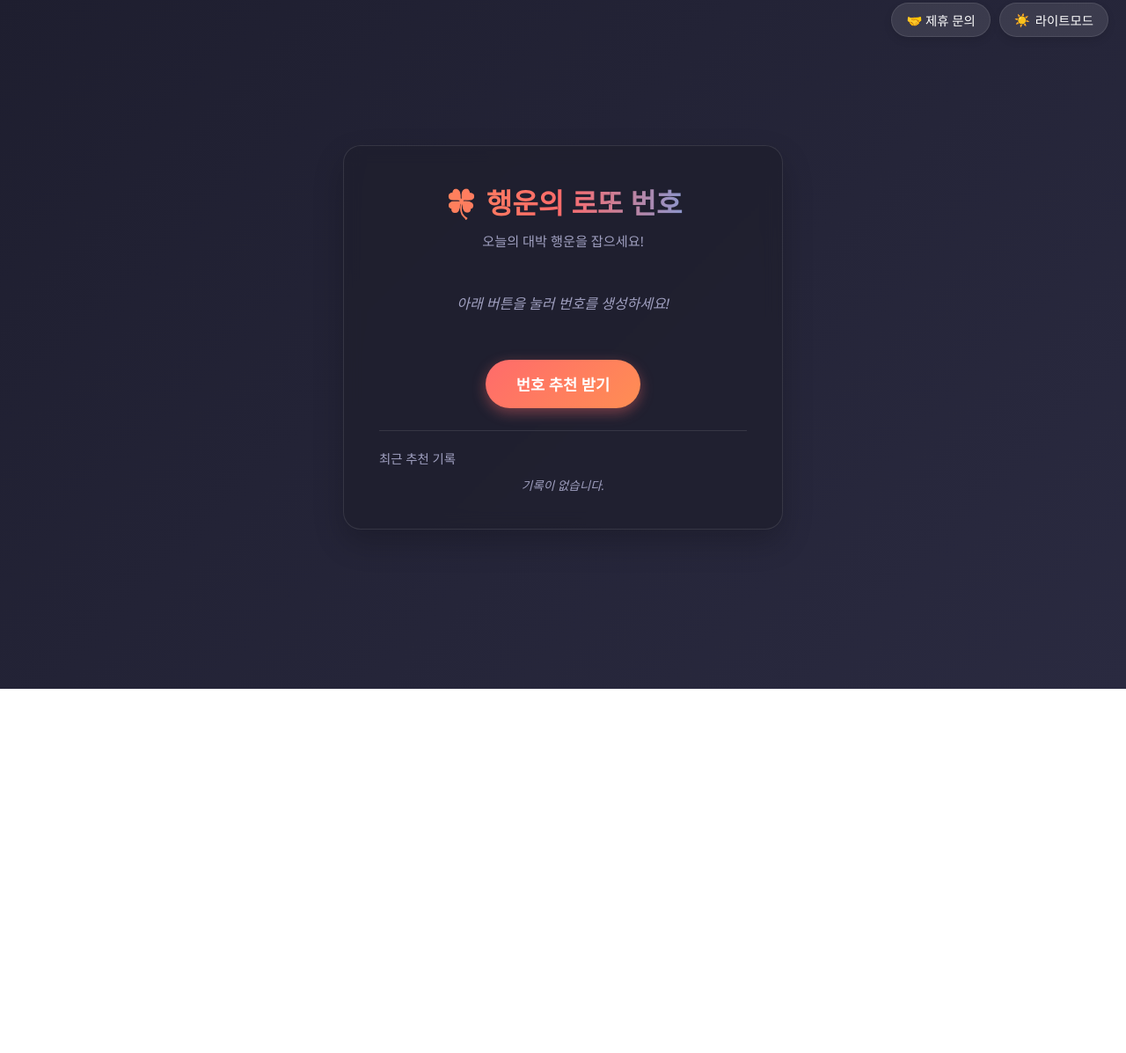
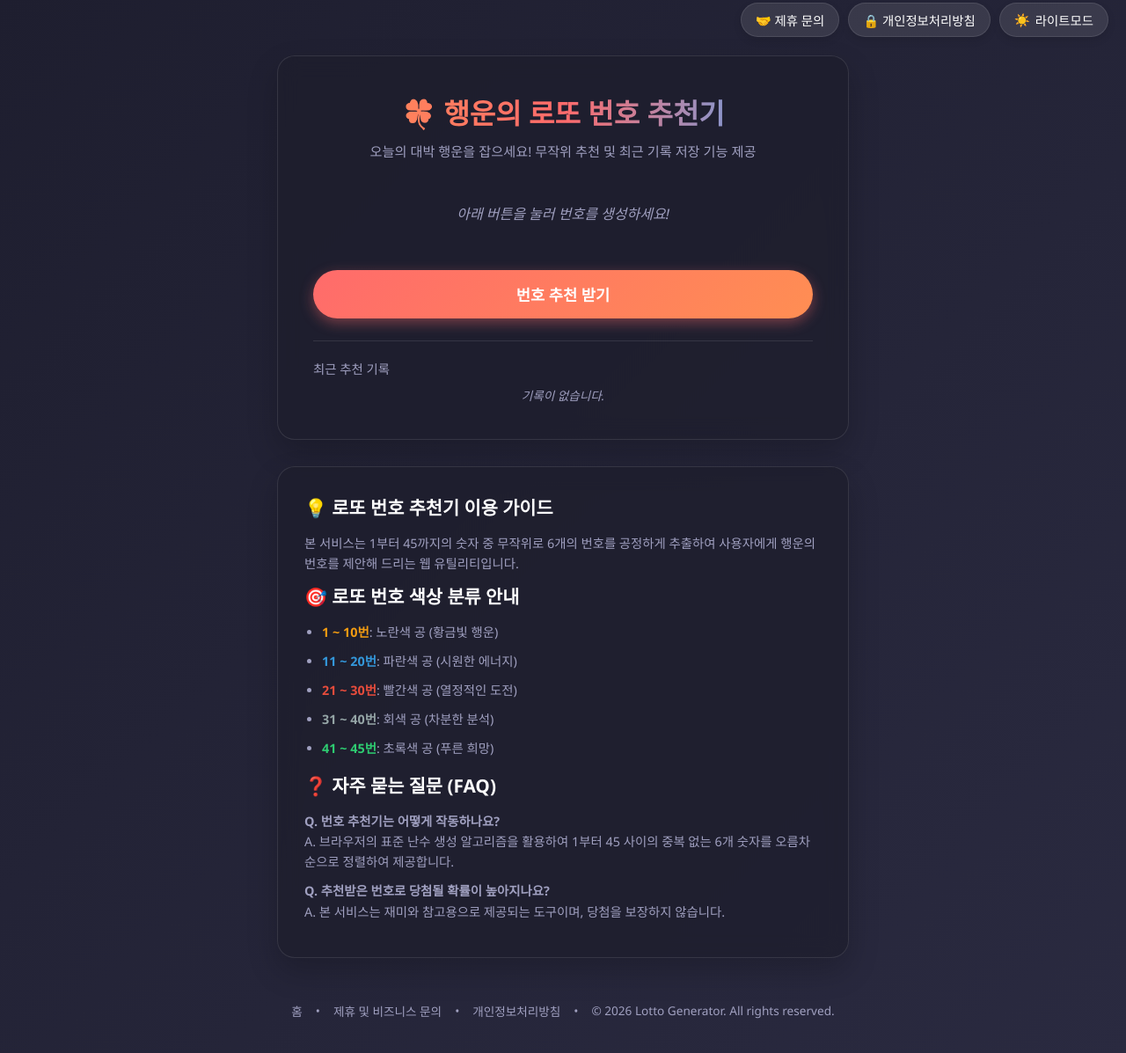
Before and after one commit to 207iter/test1, a plain HTML site: page index.html in a window 1280 px wide. Shown: the part 17-1214 px from the top of the page at 88% size. Before the commit the page ends 800 px from the top, so only its background shows below. Drawn offline with Linux system fonts and the light colour scheme.

Commit message:
Optimize site quality for Google AdSense: add privacy policy, SEO descriptions, high-value guides, and footer links

```diff
--- a/index.html
+++ b/index.html
@@ -3,14 +3,15 @@
 <head>
     <meta charset="UTF-8">
     <meta name="viewport" content="width=device-width, initial-scale=1.0">
-    <title>행운의 로또 번호 추천기</title>
+    <title>행운의 로또 번호 추천기 - 무료 행운 번호 생성 및 분석</title>
+    <meta name="description" content="엄선된 알고리즘으로 행운의 로또 번호를 추천받고 최근 추천 기록을 확인하세요. 나만의 대박 행운을 잡으세요!">
     <script async src="https://pagead2.googlesyndication.com/pagead/js/adsbygoogle.js?client=ca-pub-4082963851739198"
          crossorigin="anonymous"></script>
     <meta name="google-adsense-account" content="ca-pub-4082963851739198">
     <style>
         :root {
             --bg-gradient: linear-gradient(135deg, #1e1e2f 0%, #2a2a40 100%);
-            --card-bg: rgba(30, 30, 45, 0.7);
+            --card-bg: rgba(30, 30, 45, 0.75);
             --text-color: #ffffff;
             --subtitle-color: #a0a0c0;
             --card-border: rgba(255, 255, 255, 0.1);
@@ -41,6 +42,7 @@
             font-family: 'Segoe UI', Tahoma, Geneva, Verdana, sans-serif;
             transition: background 0.3s ease, color 0.3s ease;
         }
+
         body {
             background: var(--bg-gradient);
             color: var(--text-color);
@@ -48,14 +50,21 @@
             display: flex;
             flex-direction: column;
             align-items: center;
-            justify-content: center;
-            padding: 20px;
+            justify-content: flex-start;
+            padding: 40px 20px;
             position: relative;
         }
-        .theme-toggle {
+
+        .top-nav {
             position: absolute;
             top: 20px;
             right: 20px;
+            display: flex;
+            gap: 10px;
+            flex-wrap: wrap;
+        }
+
+        .nav-btn, .theme-toggle {
             background: var(--toggle-bg);
             color: var(--toggle-color);
             border: 1px solid var(--card-border);
@@ -67,21 +76,33 @@
             align-items: center;
             gap: 6px;
             box-shadow: 0 4px 10px rgba(0,0,0,0.1);
+            text-decoration: none;
         }
-        .theme-toggle:hover {
+
+        .nav-btn:hover, .theme-toggle:hover {
             transform: scale(1.05);
         }
+
+        .main-wrapper {
+            width: 100%;
+            max-width: 650px;
+            display: flex;
+            flex-direction: column;
+            gap: 30px;
+            margin-top: 40px;
+        }
+
         .container {
             background: var(--card-bg);
-            backdrop-filter: blur(10px);
+            backdrop-filter: blur(12px);
             border: 1px solid var(--card-border);
             border-radius: 20px;
             padding: 40px;
             width: 100%;
-            max-width: 500px;
             box-shadow: 0 15px 35px rgba(0, 0, 0, 0.2);
             text-align: center;
         }
+
         h1 {
             font-size: 2rem;
             margin-bottom: 10px;
@@ -89,11 +110,13 @@
             -webkit-background-clip: text;
             -webkit-text-fill-color: transparent;
         }
+
         p.subtitle {
             color: var(--subtitle-color);
             margin-bottom: 30px;
             font-size: 0.95rem;
         }
+
         .balls-container {
             display: flex;
             justify-content: center;
@@ -103,6 +126,7 @@
             min-height: 60px;
             align-items: center;
         }
+
         .ball {
             width: 50px;
             height: 50px;
@@ -116,21 +140,24 @@
             box-shadow: inset -3px -3px 8px rgba(0,0,0,0.4), 0 4px 10px rgba(0,0,0,0.3);
             animation: popIn 0.5s cubic-bezier(0.175, 0.885, 0.32, 1.275) both;
         }
+
         @keyframes popIn {
             0% { transform: scale(0); opacity: 0; }
             100% { transform: scale(1); opacity: 1; }
         }
-        /* Lotto ball colors based on number ranges */
+
         .ball-yellow { background: linear-gradient(135deg, #f1c40f, #f39c12); color: #333; }
         .ball-blue { background: linear-gradient(135deg, #3498db, #2980b9); }
         .ball-red { background: linear-gradient(135deg, #e74c3c, #c0392b); }
         .ball-gray { background: linear-gradient(135deg, #95a5a6, #7f8c8d); }
         .ball-green { background: linear-gradient(135deg, #2ecc71, #27ae60); }
+
         .placeholder {
             color: var(--subtitle-color);
             font-style: italic;
             font-size: 1rem;
         }
+
         button.generate-btn {
             background: var(--btn-gradient);
             color: white;
@@ -143,24 +170,30 @@
             transition: transform 0.2s, box-shadow 0.2s;
             box-shadow: 0 5px 15px rgba(255, 107, 107, 0.4);
             margin-bottom: 25px;
+            width: 100%;
         }
+
         button.generate-btn:hover {
             transform: translateY(-2px);
             box-shadow: 0 8px 20px rgba(255, 107, 107, 0.6);
         }
+
         button.generate-btn:active {
             transform: translateY(1px);
         }
+
         .history-section {
             text-align: left;
             border-top: 1px solid var(--card-border);
             padding-top: 20px;
         }
+
         .history-title {
             font-size: 0.9rem;
             color: var(--subtitle-color);
             margin-bottom: 10px;
         }
+
         .history-list {
             max-height: 150px;
             overflow-y: auto;
@@ -168,6 +201,7 @@
             flex-direction: column;
             gap: 8px;
         }
+
         .history-item {
             background: var(--history-item-bg);
             padding: 8px 12px;
@@ -178,23 +212,78 @@
             align-items: center;
             color: var(--history-item-color);
         }
+
         .history-numbers {
             font-weight: bold;
             letter-spacing: 1px;
         }
+
+        /* Information section for AdSense high quality content */
+        .info-card {
+            background: var(--card-bg);
+            backdrop-filter: blur(12px);
+            border: 1px solid var(--card-border);
+            border-radius: 20px;
+            padding: 30px;
+            width: 100%;
+            box-shadow: 0 15px 35px rgba(0, 0, 0, 0.2);
+            text-align: left;
+        }
+
+        .info-card h2 {
+            font-size: 1.3rem;
+            margin-bottom: 15px;
+            color: var(--text-color);
+        }
+
+        .info-card p, .info-card li {
+            color: var(--subtitle-color);
+            font-size: 0.9rem;
+            line-height: 1.6;
+            margin-bottom: 10px;
+        }
+
+        .info-card ul {
+            padding-left: 20px;
+            margin-bottom: 15px;
+        }
+
+        footer {
+            margin-top: 20px;
+            text-align: center;
+            color: var(--subtitle-color);
+            font-size: 0.85rem;
+            display: flex;
+            gap: 15px;
+            justify-content: center;
+            flex-wrap: wrap;
+            padding-bottom: 20px;
+        }
+
+        footer a {
+            color: var(--subtitle-color);
+            text-decoration: none;
+        }
+
+        footer a:hover {
+            color: var(--text-color);
+            text-decoration: underline;
+        }
     </style>
 </head>
 <body data-theme="dark">
-    <div class="top-nav" style="position: absolute; top: 20px; right: 20px; display: flex; gap: 10px;">
-        <a href="contact.html" class="nav-btn" style="background: var(--toggle-bg); color: var(--toggle-color); border: 1px solid var(--card-border); border-radius: 30px; padding: 8px 16px; font-size: 0.9rem; cursor: pointer; display: flex; align-items: center; gap: 6px; box-shadow: 0 4px 10px rgba(0,0,0,0.1); text-decoration: none;">🤝 제휴 문의</a>
-        <button class="theme-toggle" id="themeToggleBtn" onclick="toggleTheme()" style="position: static;">
+    <div class="top-nav">
+        <a href="contact.html" class="nav-btn">🤝 제휴 문의</a>
+        <a href="privacy.html" class="nav-btn">🔒 개인정보처리방침</a>
+        <button class="theme-toggle" id="themeToggleBtn" onclick="toggleTheme()">
             <span id="themeIcon">☀️</span> <span id="themeText">라이트모드</span>
         </button>
     </div>
 
+    <div class="main-wrapper">
         <div class="container">
-        <h1>🍀 행운의 로또 번호</h1>
-        <p class="subtitle">오늘의 대박 행운을 잡으세요!</p>
+            <h1>🍀 행운의 로또 번호 추천기</h1>
+            <p class="subtitle">오늘의 대박 행운을 잡으세요! 무작위 추천 및 최근 기록 저장 기능 제공</p>
 
             <div class="balls-container" id="ballsContainer">
                 <span class="placeholder">아래 버튼을 눌러 번호를 생성하세요!</span>
@@ -208,6 +297,38 @@
                     <div class="placeholder" style="font-size:0.85rem; text-align:center;">기록이 없습니다.</div>
                 </div>
             </div>
+        </div>
+
+        <!-- AdSense 고품질 콘텐츠 가이드 섹션 -->
+        <div class="info-card">
+            <h2>💡 로또 번호 추천기 이용 가이드</h2>
+            <p>본 서비스는 1부터 45까지의 숫자 중 무작위로 6개의 번호를 공정하게 추출하여 사용자에게 행운의 번호를 제안해 드리는 웹 유틸리티입니다.</p>
+
+            <h2>🎯 로또 번호 색상 분류 안내</h2>
+            <ul>
+                <li><strong style="color: #f39c12;">1 ~ 10번</strong>: 노란색 공 (황금빛 행운)</li>
+                <li><strong style="color: #3498db;">11 ~ 20번</strong>: 파란색 공 (시원한 에너지)</li>
+                <li><strong style="color: #e74c3c;">21 ~ 30번</strong>: 빨간색 공 (열정적인 도전)</li>
+                <li><strong style="color: #95a5a6;">31 ~ 40번</strong>: 회색 공 (차분한 분석)</li>
+                <li><strong style="color: #2ecc71;">41 ~ 45번</strong>: 초록색 공 (푸른 희망)</li>
+            </ul>
+
+            <h2>❓ 자주 묻는 질문 (FAQ)</h2>
+            <p><strong>Q. 번호 추천기는 어떻게 작동하나요?</strong><br>
+            A. 브라우저의 표준 난수 생성 알고리즘을 활용하여 1부터 45 사이의 중복 없는 6개 숫자를 오름차순으로 정렬하여 제공합니다.</p>
+            <p><strong>Q. 추천받은 번호로 당첨될 확률이 높아지나요?</strong><br>
+            A. 본 서비스는 재미와 참고용으로 제공되는 도구이며, 당첨을 보장하지 않습니다.</p>
+        </div>
+
+        <footer>
+            <a href="index.html">홈</a>
+            <span>•</span>
+            <a href="contact.html">제휴 및 비즈니스 문의</a>
+            <span>•</span>
+            <a href="privacy.html">개인정보처리방침</a>
+            <span>•</span>
+            <span>© 2026 Lotto Generator. All rights reserved.</span>
+        </footer>
     </div>
 
     <script>
```
Also changed, not shown: contact.html (+10 -0 lines), privacy.html (added, +194 -0 lines). Lines whose indentation alone changed are shown as unchanged.
